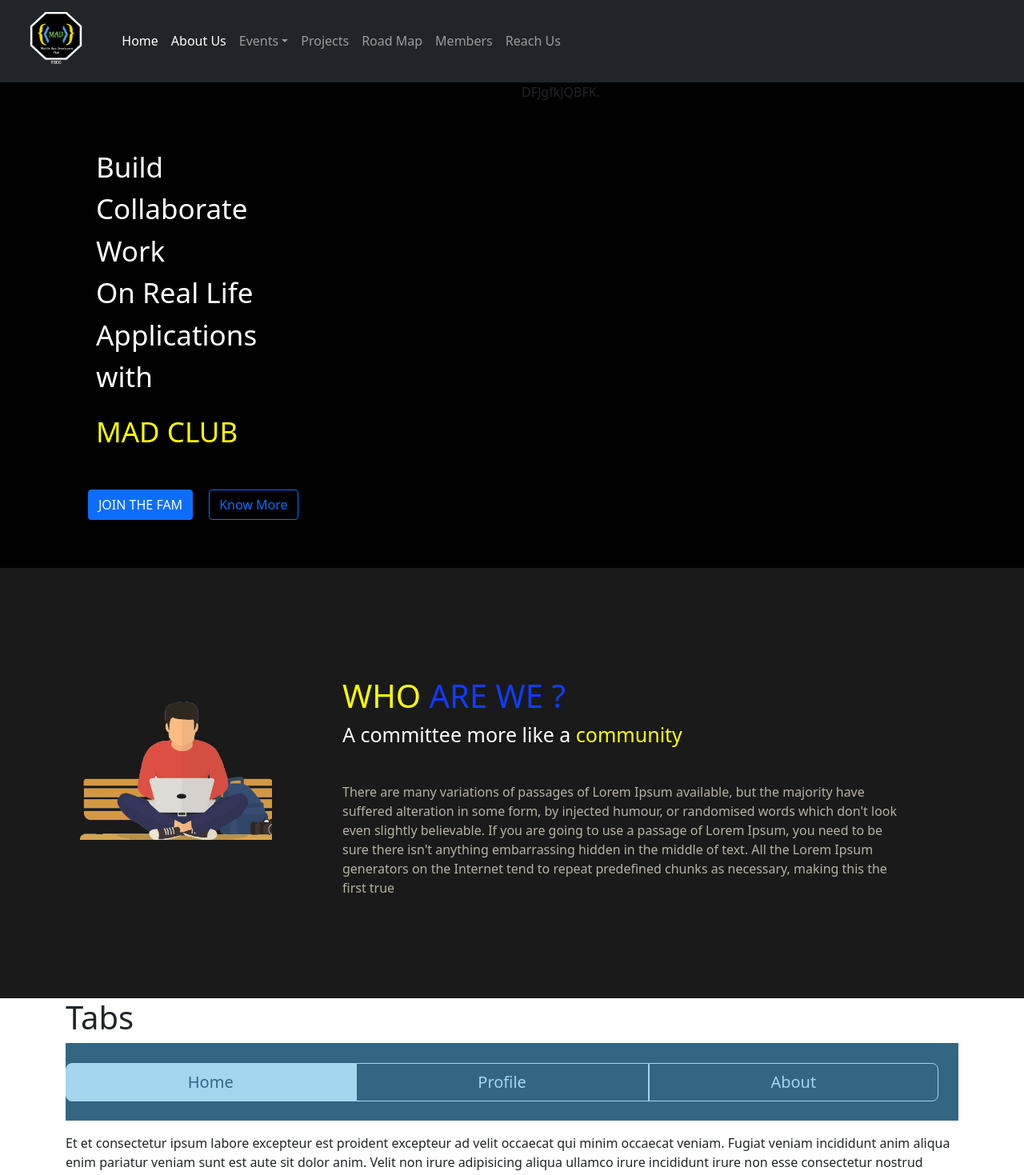
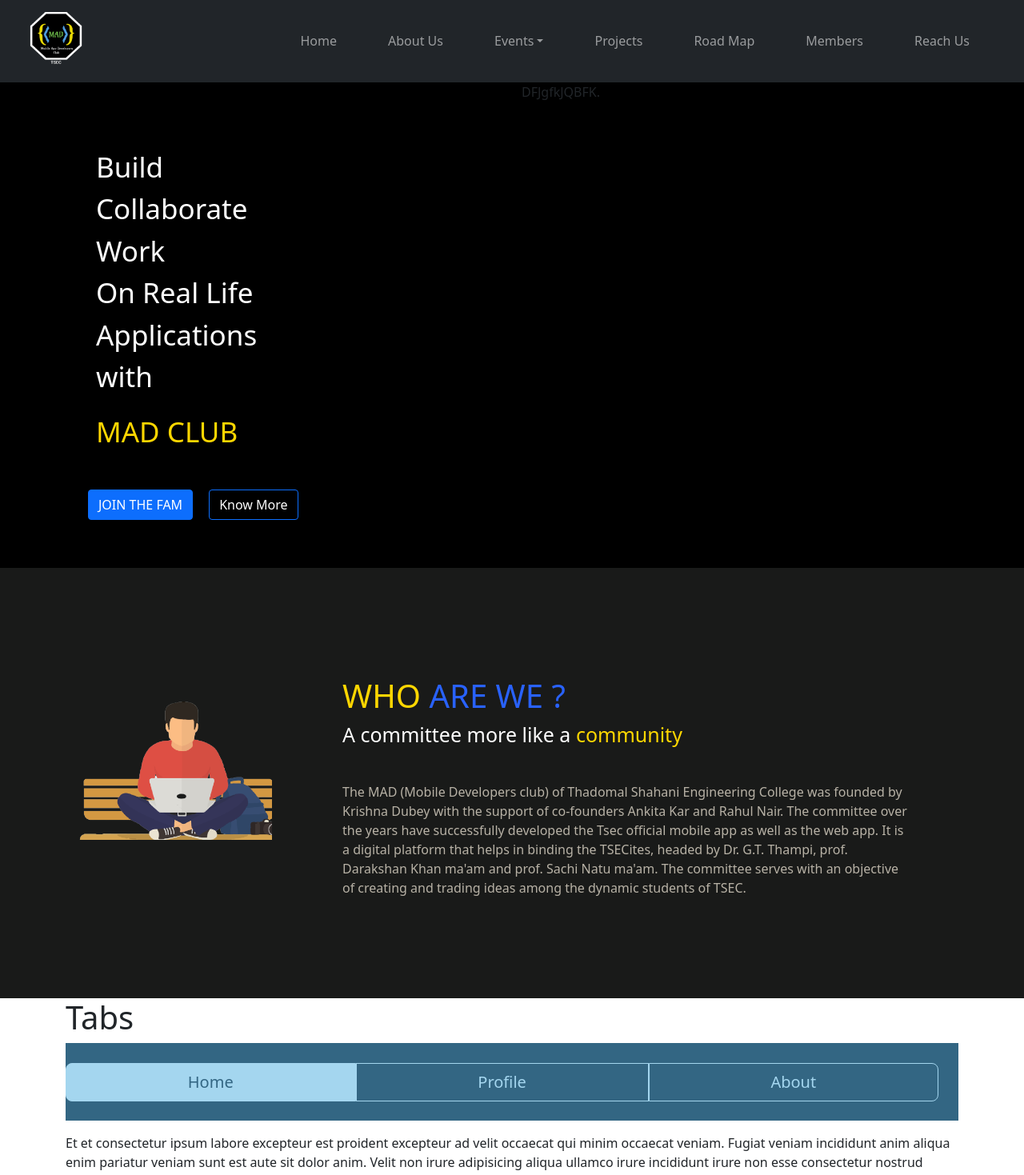
Before and after one commit to TSEC-MAD-Club/MAD-Website, a Next.js app: page / in a window 1280 px wide. Shown: the top 1469 px of the page at 80% size. Built offline with nearby package versions, Linux system fonts and the light colour scheme.

Commit message:
refactoring

```diff
--- a/comps/Navbar.js
+++ b/comps/Navbar.js
@@ -1,57 +1,94 @@
-import Image from 'next/image';
+import Image from "next/image";
 
-const Navbar=()=>{
-
-return(
-
+const Navbar = () => {
+  return (
     <nav className="navbar navbar-expand-lg  navbar-dark bg-dark ">
       <div className="container-fluid">
         <a className="navbar-brand" href="#">
-    <Image src="/logo.png" width={130} height={77} /> </a>
-    <button className="navbar-toggler" type="button" data-bs-toggle="collapse" data-bs-target="#navbarNavDropdown" aria-controls="navbarNavDropdown" aria-expanded="false" aria-label="Toggle navigation">
+          <Image src="/logo.png" width={130} height={77} alt="" />{" "}
+        </a>
+        <button
+          className="navbar-toggler"
+          type="button"
+          data-bs-toggle="collapse"
+          data-bs-target="#navbarNavDropdown"
+          aria-controls="navbarNavDropdown"
+          aria-expanded="false"
+          aria-label="Toggle navigation"
+        >
           <span className="navbar-toggler-icon"></span>
         </button>
         <div className="collapse navbar-collapse" id="navbarNavDropdown">
-      <ul className={ "navbar-nav" }  >
-        <li className="nav-item">
-          <a className="nav-link active" aria-current="page" href="#">Home</a>
+          <ul className="navbar-nav ms-auto">
+            <li className="nav-item me-5">
+              <a className="nav-link" aria-current="page" href="#">
+                Home
+              </a>
             </li>
-        <li className="nav-item">
-          <a className="nav-link active" aria-current="page" href="#">About Us</a>
+            <li className="nav-item me-5 ">
+              <a className="nav-link" aria-current="page" href="#">
+                About Us
+              </a>
             </li>
 
-
-        <li className="nav-item dropdown">
-          <a className="nav-link dropdown-toggle" href="#" id="navbarDropdownMenuLink" role="button" data-bs-toggle="dropdown" aria-expanded="false">
+            <li className="nav-item me-5  dropdown">
+              <a
+                className="nav-link dropdown-toggle"
+                href="#"
+                id="navbarDropdownMenuLink"
+                role="button"
+                data-bs-toggle="dropdown"
+                aria-expanded="false"
+              >
                 Events
               </a>
-          <ul className="dropdown-menu" aria-labelledby="navbarDropdownMenuLink">
-            <li><a className="dropdown-item" href="#">Membership Drive</a></li>
-            <li><a className="dropdown-item" href="#">Workshop</a></li>
-            <li><a className="dropdown-item" href="#">Internship Mela</a></li>
+              <ul
+                className="dropdown-menu"
+                aria-labelledby="navbarDropdownMenuLink"
+              >
+                <li>
+                  <a className="dropdown-item" href="#">
+                    Membership Drive
+                  </a>
+                </li>
+                <li>
+                  <a className="dropdown-item" href="#">
+                    Workshop
+                  </a>
+                </li>
+                <li>
+                  <a className="dropdown-item" href="#">
+                    Internship Mela
+                  </a>
+                </li>
               </ul>
             </li>
 
-
-        <li className="nav-item">
-          <a className="nav-link" href="#">Projects</a>
+            <li className="nav-item me-5 ">
+              <a className="nav-link" href="#">
+                Projects
+              </a>
             </li>
-        <li className="nav-item">
-          <a className="nav-link" href="#">Road Map</a>
+            <li className="nav-item me-5 ">
+              <a className="nav-link" href="#">
+                Road Map
+              </a>
             </li>
-        <li className="nav-item">
-          <a className="nav-link" href="#">Members</a>
+            <li className="nav-item me-5 ">
+              <a className="nav-link" href="#">
+                Members
+              </a>
             </li>
-        <li className="nav-item">
-          <a className="nav-link" href="#">Reach Us</a>
+            <li className="nav-item me-5 ">
+              <a className="nav-link" href="#">
+                Reach Us
+              </a>
             </li>
-
           </ul>
         </div>
       </div>
     </nav>
-
   );
-}
+};
 
 export default Navbar;
--- a/pages/_app.js
+++ b/pages/_app.js
@@ -1,36 +1,30 @@
-import '../styles/globals.css'
-import Head from 'next/head'
+import "../styles/globals.css";
+import Head from "next/head";
 
 function MyApp({ Component, pageProps }) {
-
-
-
-
   return (
-
     <>
       <Head>
-// Responsive meta tag
+        {/* // Responsive meta tag */}
         <meta name="viewport" content="width=device-width, initial-scale=1" />
-//  bootstrap CDN
+        {/* // bootstrap CDN */}
         <link
-href="https://cdn.jsdelivr.net/npm/bootstrap@5.0.0-beta1/dist/css/bootstrap.min.css" rel="stylesheet"
+          href="https://cdn.jsdelivr.net/npm/bootstrap@5.0.0-beta1/dist/css/bootstrap.min.css"
+          rel="stylesheet"
           integrity="sha384-giJF6kkoqNQ00vy+HMDP7azOuL0xtbfIcaT9wjKHr8RbDVddVHyTfAAsrekwKmP1"
-crossorigin="anonymous"
+          crossOrigin="anonymous"
         />
         <script
           src="https://cdn.jsdelivr.net/npm/bootstrap@5.0.0-beta1/dist/js/bootstrap.bundle.min.js"
           integrity="sha384-ygbV9kiqUc6oa4msXn9868pTtWMgiQaeYH7/t7LECLbyPA2x65Kgf80OJFdroafW"
-crossorigin="anonymous"></script>
+          crossOrigin="anonymous"
+        ></script>
         <script src="//code.jquery.com/jquery-1.11.1.min.js"></script>
-
       </Head>
 
       <Component {...pageProps} />
-
-
     </>
-  )
+  );
 }
 
-export default MyApp
+export default MyApp;
--- a/pages/index.js
+++ b/pages/index.js
@@ -1,104 +1,185 @@
-import Head from 'next/head'
-import Image from 'next/image'
-import styles from '../styles/Home.module.css'
-import Navbar from '../comps/Navbar'
-import Link from 'next/link';
-
+import Head from "next/head";
+import Image from "next/image";
+import styles from "../styles/Home.module.css";
+import Navbar from "../comps/Navbar";
+import Link from "next/link";
 
 export default function Home() {
   return (
     <>
-    <Navbar/>
+      <Navbar />
       <section className="main-1">
-
         <div className="row">
-  <div className="col-lg-6">
+          <div className="col">
             <div className="text">
-     Build <br/>
- Collaborate <br/>
-     Work <br/>
-     On Real Life Applications <br/>
+              Build <br />
+              Collaborate <br />
+              Work <br />
+              On Real Life Applications <br />
               <p> with</p>
-    <p style={{color:"yellow"}}>MAD CLUB </p>
+              <p className={styles.primary2}>MAD CLUB </p>
             </div>
 
             <div className="button-box">
-     <button  type="button" className="btn btn-primary buttons">JOIN THE FAM</button>
-     <button  type="button" className="btn btn-outline-primary buttons">Know More</button>
+              <button type="button" className="btn btn-primary buttons">
+                JOIN THE FAM
+              </button>
+              <button
+                type="button"
+                className="btn btn-outline-primary buttons text-white"
+              >
+                Know More
+              </button>
             </div>
           </div>
-    <div className="col-lg-6">
-      DFJgfkJQBFK.
+          <div className="col">DFJgfkJQBFK.</div>
         </div>
-
-</div>
-
-
-
       </section>
 
       <section className="main-2">
-
         <div className="row">
-
           <div className="col-lg-4">
-
-          <Image  className="laptop-pic" src="/laptop.png" width={270} height={270} />
-
+            <Image
+              className="laptop-pic"
+              src="/laptop.png"
+              width={270}
+              height={270}
+              alt=""
+            />
           </div>
           <div className="col-lg-8">
             <div className="cont">
               <div className="head-line">
-            <span style={{color:"yellow"}}>WHO</span> ARE WE ?<br/>
-
+                <span className={styles.primary2}>WHO</span>{" "}
+                <span className={styles.primary1}>ARE WE ?</span>
+                <br />
               </div>
-  <p style={{fontSize:"25px",color:"white"}}>A committee more like a <span style={{color:"yellow"}}>community</span></p>
-<br/><p style={{color:"#B8B2A6"}}>There are many variations of passages of Lorem Ipsum available, but the majority have suffered alteration in some form, by injected humour, or randomised words which don't look even slightly believable. If you are going to use a passage of Lorem Ipsum, you need to be sure there isn't anything embarrassing hidden in the middle of text. All the Lorem Ipsum generators on the Internet tend to repeat predefined chunks as necessary, making this the first true  </p>
-
-</div>
-        </div>
-      </div>
-
-
-
-
-
-
-
-    </section>
-
-
-
-    <section id="tabs">
-	<div class="container">
-		<h6 className="section-title h1">Tabs</h6>
-		<div className="row">
-			<div className="col-xs-12 ">
-				<nav>
-					<div className="nav nav-tabs nav-fill" id="nav-tab" role="tablist">
-				<a className="nav-item nav-link active"  id="nav-home-tab" data-toggle="tab" href= "#nav-home"  role="tab" aria-controls="nav-home" aria-selected="true">Home</a>
-						 <a className="nav-item nav-link" id="nav-profile-tab" href="#nav-profile"  data-toggle="tab"  role="tab" aria-controls="nav-profile" aria-selected="false">Profile</a>
-						 <a className="nav-item nav-link" href="#nav-about"  id="nav-about-tab" data-toggle="tab"  role="tab" aria-controls="nav-about" aria-selected="false">About</a>
-					</div>
-				</nav>
-				<div className="tab-content py-3 px-3 px-sm-0" id="nav-tabContent">
-					<div className="tab-pane fade show active" id="nav-home" role="tabpanel" aria-labelledby="nav-home-tab">
-						Et et consectetur ipsum labore excepteur est proident excepteur ad velit occaecat qui minim occaecat veniam. Fugiat veniam incididunt anim aliqua enim pariatur veniam sunt est aute sit dolor anim. Velit non irure adipisicing aliqua ullamco irure incididunt irure non esse consectetur nostrud minim non minim occaecat. Amet duis do nisi duis veniam non est eiusmod tempor incididunt tempor dolor ipsum in qui sit. Exercitation mollit sit culpa nisi culpa non adipisicing reprehenderit do dolore. Duis reprehenderit occaecat anim ullamco ad duis occaecat ex.
-					</div>
-					<div className="tab-pane fade"  name="nav-profile" role="tabpanel" aria-labelledby="nav-profile-tab">
-						ms consectetur ipsum labore excepteur est proident excepteur ad velit occaecat qui minim occaecat veniam. Fugiat veniam incididunt anim aliqua enim pariatur veniam sunt est aute sit dolor anim. Velit non irure adipisicing aliqua ullamco irure incididunt irure non esse consectetur nostrud minim non minim occaecat. Amet duis do nisi duis veniam non est eiusmod tempor incididunt tempor dolor ipsum in qui sit. Exercitation mollit sit culpa nisi culpa non adipisicing reprehenderit do dolore. Duis reprehenderit occaecat anim ullamco ad duis occaecat ex.
-					</div>
-					<div className="tab-pane fade" id="nav-about" role="tabpanel" aria-labelledby="nav-about-tab">
-						ns et consectetur ipsum labore excepteur est proident excepteur ad velit occaecat qui minim occaecat veniam. Fugiat veniam incididunt anim aliqua enim pariatur veniam sunt est aute sit dolor anim. Velit non irure adipisicing aliqua ullamco irure incididunt irure non esse consectetur nostrud minim non minim occaecat. Amet duis do nisi duis veniam non est eiusmod tempor incididunt tempor dolor ipsum in qui sit. Exercitation mollit sit culpa nisi culpa non adipisicing reprehenderit do dolore. Duis reprehenderit occaecat anim ullamco ad duis occaecat ex.
-					</div>
-				</div>
-
+              <p style={{ fontSize: "25px", color: "white" }}>
+                A committee more like a{" "}
+                <span className={styles.primary2}>community</span>
+              </p>
+              <br />
+              <p style={{ color: "#B8B2A6" }}>
+                The MAD (Mobile Developers club) of Thadomal Shahani Engineering
+                College was founded by Krishna Dubey with the support of
+                co-founders Ankita Kar and Rahul Nair. The committee over the
+                years have successfully developed the Tsec official mobile app
+                as well as the web app. It is a digital platform that helps in
+                binding the TSECites, headed by Dr. G.T. Thampi, prof. Darakshan
+                Khan ma&apos;am and prof. Sachi Natu ma&apos;am. The committee
+                serves with an objective of creating and trading ideas among the
+                dynamic students of TSEC.
+              </p>
             </div>
           </div>
         </div>
       </section>
 
+      <section id="tabs">
+        <div className="container">
+          <h6 className="section-title h1">Tabs</h6>
+          <div className="row">
+            <div className="col-xs-12 ">
+              <nav>
+                <div
+                  className="nav nav-tabs nav-fill"
+                  id="nav-tab"
+                  role="tablist"
+                >
+                  <a
+                    className="nav-item nav-link active"
+                    id="nav-home-tab"
+                    data-toggle="tab"
+                    href="#nav-home"
+                    role="tab"
+                    aria-controls="nav-home"
+                    aria-selected="true"
+                  >
+                    Home
+                  </a>
+                  <a
+                    className="nav-item nav-link"
+                    id="nav-profile-tab"
+                    href="#nav-profile"
+                    data-toggle="tab"
+                    role="tab"
+                    aria-controls="nav-profile"
+                    aria-selected="false"
+                  >
+                    Profile
+                  </a>
+                  <a
+                    className="nav-item nav-link"
+                    href="#nav-about"
+                    id="nav-about-tab"
+                    data-toggle="tab"
+                    role="tab"
+                    aria-controls="nav-about"
+                    aria-selected="false"
+                  >
+                    About
+                  </a>
+                </div>
+              </nav>
+              <div
+                className="tab-content py-3 px-3 px-sm-0"
+                id="nav-tabContent"
+              >
+                <div
+                  className="tab-pane fade show active"
+                  id="nav-home"
+                  role="tabpanel"
+                  aria-labelledby="nav-home-tab"
+                >
+                  Et et consectetur ipsum labore excepteur est proident
+                  excepteur ad velit occaecat qui minim occaecat veniam. Fugiat
+                  veniam incididunt anim aliqua enim pariatur veniam sunt est
+                  aute sit dolor anim. Velit non irure adipisicing aliqua
+                  ullamco irure incididunt irure non esse consectetur nostrud
+                  minim non minim occaecat. Amet duis do nisi duis veniam non
+                  est eiusmod tempor incididunt tempor dolor ipsum in qui sit.
+                  Exercitation mollit sit culpa nisi culpa non adipisicing
+                  reprehenderit do dolore. Duis reprehenderit occaecat anim
+                  ullamco ad duis occaecat ex.
+                </div>
+                <div
+                  className="tab-pane fade"
+                  name="nav-profile"
+                  role="tabpanel"
+                  aria-labelledby="nav-profile-tab"
+                >
+                  ms consectetur ipsum labore excepteur est proident excepteur
+                  ad velit occaecat qui minim occaecat veniam. Fugiat veniam
+                  incididunt anim aliqua enim pariatur veniam sunt est aute sit
+                  dolor anim. Velit non irure adipisicing aliqua ullamco irure
+                  incididunt irure non esse consectetur nostrud minim non minim
+                  occaecat. Amet duis do nisi duis veniam non est eiusmod tempor
+                  incididunt tempor dolor ipsum in qui sit. Exercitation mollit
+                  sit culpa nisi culpa non adipisicing reprehenderit do dolore.
+                  Duis reprehenderit occaecat anim ullamco ad duis occaecat ex.
+                </div>
+                <div
+                  className="tab-pane fade"
+                  id="nav-about"
+                  role="tabpanel"
+                  aria-labelledby="nav-about-tab"
+                >
+                  ns et consectetur ipsum labore excepteur est proident
+                  excepteur ad velit occaecat qui minim occaecat veniam. Fugiat
+                  veniam incididunt anim aliqua enim pariatur veniam sunt est
+                  aute sit dolor anim. Velit non irure adipisicing aliqua
+                  ullamco irure incididunt irure non esse consectetur nostrud
+                  minim non minim occaecat. Amet duis do nisi duis veniam non
+                  est eiusmod tempor incididunt tempor dolor ipsum in qui sit.
+                  Exercitation mollit sit culpa nisi culpa non adipisicing
+                  reprehenderit do dolore. Duis reprehenderit occaecat anim
+                  ullamco ad duis occaecat ex.
+                </div>
+              </div>
+            </div>
+          </div>
+        </div>
+      </section>
     </>
-
-  )
+  );
 }
--- a/styles/Home.module.css
+++ b/styles/Home.module.css
@@ -6,6 +6,14 @@
   justify-content: center;
   align-items: center;
   height: 100vh;
+}
+
+.primary1 {
+  color: #2962ff;
+}
+
+.primary2 {
+  color: #ffd700;
 }
 
 .main {
--- a/styles/globals.css
+++ b/styles/globals.css
@@ -15,41 +15,30 @@
   box-sizing: border-box;
 }
 
-.main-1{
+.main-1 {
   background-color: black;
   /* height:80vh; */
 }
 
-.main-2{
-  background-color: #191A19;
-  padding:70px;
-
-
+.main-2 {
+  background-color: #191a19;
+  padding: 70px;
 }
 
-.text{
-  color:white;
+.text {
+  color: white;
   font-size: 35px;
-  padding:80px 120px  20px;
+  padding: 80px 120px 20px;
 }
 
-
-.buttons{
+.buttons {
   padding: 10px 20px;
   margin: 10px;
-
-
 }
-
-
-
-
-
 
 /* tabs */
 
-
-.nav{
+.nav {
   background-color: #336683;
   padding: 25px;
 }
@@ -58,7 +47,8 @@
   border-bottom: none !important;
 }
 
-#tabs .nav-tabs .nav-item.show .nav-link, .nav-tabs .nav-link.active {
+#tabs .nav-tabs .nav-item.show .nav-link,
+.nav-tabs .nav-link.active {
   color: #336683 !important;
   background-color: #a4d6ef !important;
   border-color: transparent transparent #f3f3f3;
@@ -77,48 +67,36 @@
 }
 
 .nav-item:last-child {
-  border-top-right-radius: .5rem !important;
-  border-bottom-right-radius: .5rem !important;
+  border-top-right-radius: 0.5rem !important;
+  border-bottom-right-radius: 0.5rem !important;
 }
 
 .nav-item:first-child {
-  border-top-left-radius: .5rem !important;
-  border-bottom-left-radius: .5rem !important;
+  border-top-left-radius: 0.5rem !important;
+  border-bottom-left-radius: 0.5rem !important;
 }
 
-.nav-tabs .nav-link.active{
+.nav-tabs .nav-link.active {
   background-color: #a4d6ef !important;
 }
 
-.button-box{
-  margin-left:100px;
-  margin-bottom:50px;
-
-
-
-
-
+.button-box {
+  margin-left: 100px;
+  margin-bottom: 50px;
 }
-.laptop-pic{
+.laptop-pic {
   position: relative;
-top:170px!important;
-left:20px !important;
-
-
-
+  top: 170px !important;
+  left: 20px !important;
 }
 
-
-.head-line{
-  font-size:40px;
-  color:#113CFC;
-
+.head-line {
+  font-size: 40px;
 }
-.cont{
-  padding:20px;
+.cont {
+  padding: 20px;
   position: relative;
-  top:40px;
-  right:50px;
-  margin-bottom: 60px;;
-
+  top: 40px;
+  right: 50px;
+  margin-bottom: 60px;
 }
```
Lines whose indentation alone changed are shown as unchanged.
